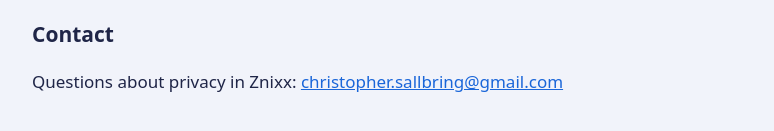
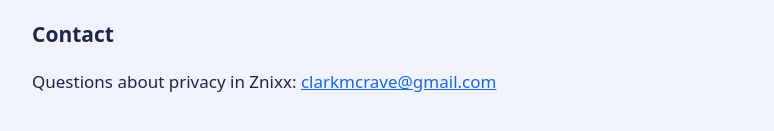
Before and after one commit to l0ffhax/l0ffhax.github.io, a plain HTML site: page znixx/privacy/index.html in a window 1280 px wide. Shown: the part 1967-2098 px from the top of the page, without its empty margins (248-1022 px from the left). Drawn offline with Linux system fonts and the light colour scheme.

Commit message:
Use clarkmcrave@gmail.com as the privacy contact
Co-Authored-By: Claude Opus 5.5 <noreply@anthropic.com>

```diff
--- a/znixx/privacy/index.html
+++ b/znixx/privacy/index.html
@@ -95,7 +95,7 @@
       </p>
 
       <h2>Contact</h2>
-      <p>Questions about privacy in Znixx: <a href="mailto:christopher.sallbring@gmail.com">christopher.sallbring@gmail.com</a></p>
+      <p>Questions about privacy in Znixx: <a href="mailto:clarkmcrave@gmail.com">clarkmcrave@gmail.com</a></p>
     </main>
   </body>
 </html>
```
